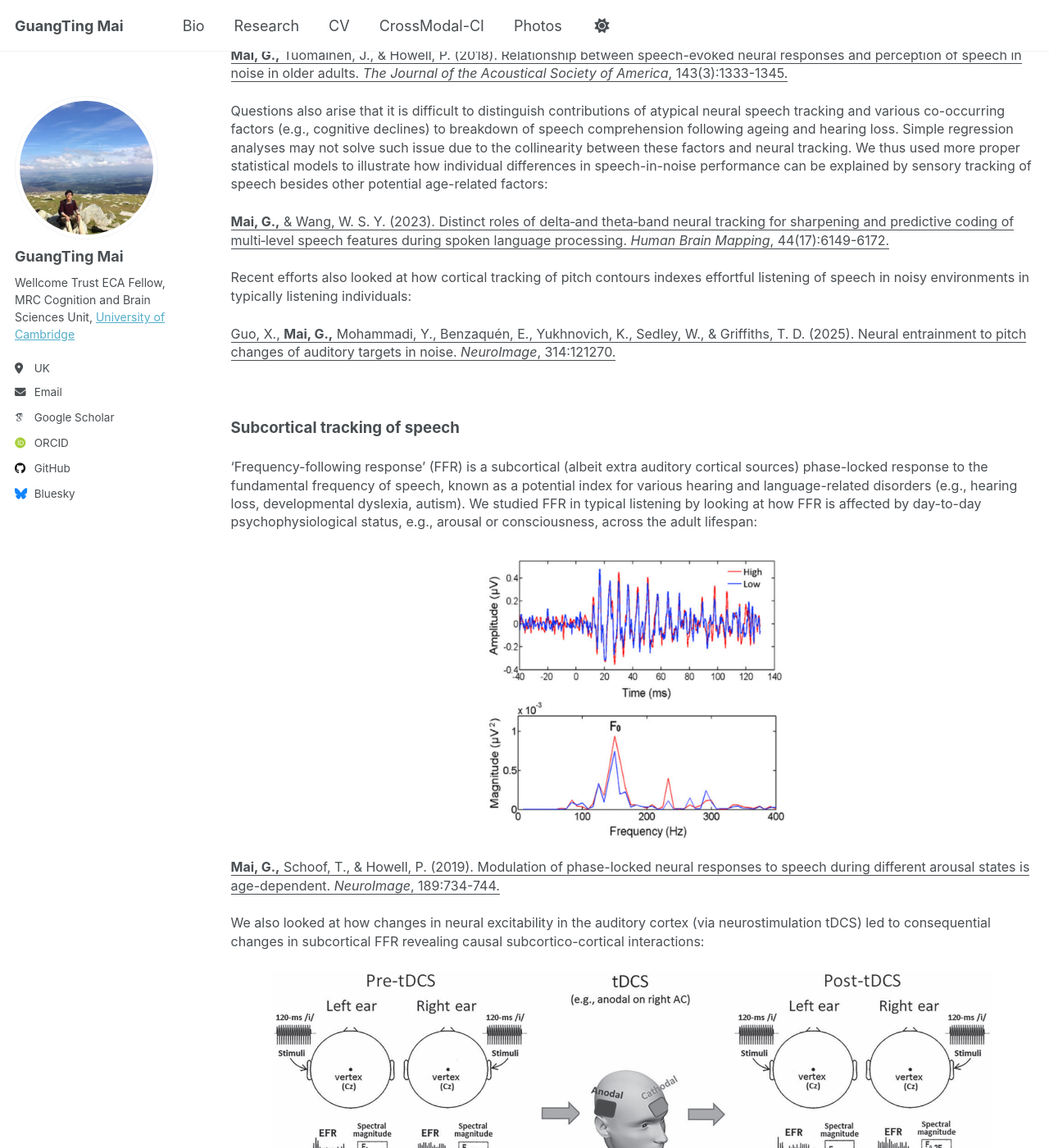
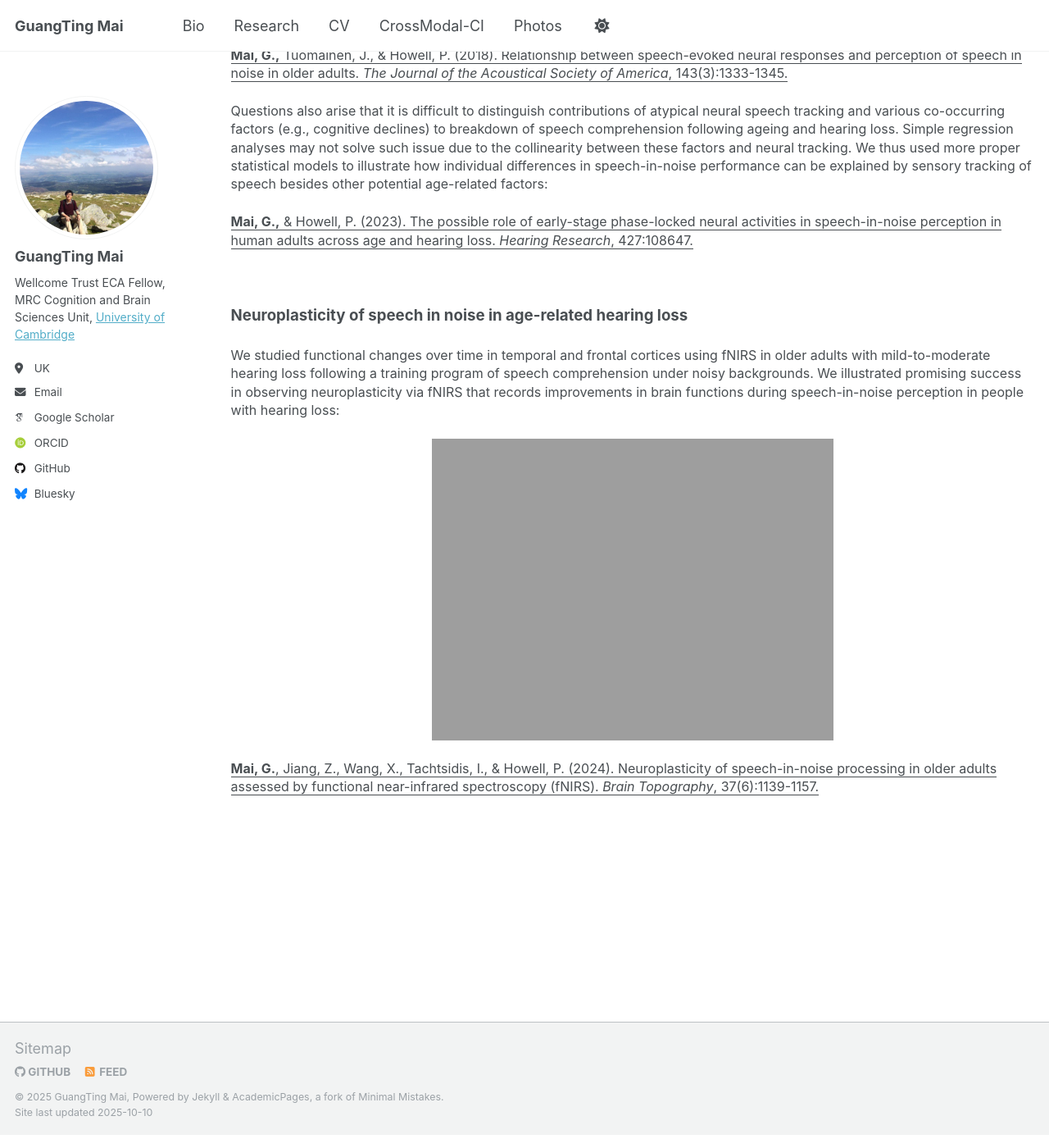
Before and after one commit to guangtingmai/guangtingmai.github.io, a Jekyll site: the page built from _pages/neuraltrack-hearingloss.html, in a window 1280 px wide and 1400 px high, scrolled down 1074 px. Shown: the whole window at 82% size. Built offline with Jekyll 4.4.1, drawn with Linux system fonts in a browser that asks for light colours; some web fonts are replaced; some of the changed text lies outside the part shown.

Commit message:
Update neuraltrack-hearingloss.html

```diff
--- a/_pages/neuraltrack-hearingloss.html
+++ b/_pages/neuraltrack-hearingloss.html
@@ -22,24 +22,14 @@ author_profile: true
   following ageing and hearing loss. Simple regression analyses may not solve such issue due to the collinearity between these factors and neural
   tracking. We thus used more proper statistical models to illustrate how individual differences in speech-in-noise performance can be explained by
   sensory tracking of speech besides other potential age-related factors:</span></p>
-<p><span style="font-size: 12pt;line-height: 1.4;display: block;margin-bottom: 0.1vh"><a href="https://onlinelibrary.wiley.com/doi/10.1002/hbm.26503" style="color:inherit; text-decoration:none;"><u><strong>Mai, G.,</strong> & Wang, W. S. Y. (2023). Distinct roles of delta‐and theta‐band neural tracking for sharpening and predictive coding of multi‐level speech features during spoken language processing. <i>Human Brain Mapping</i>, 44(17):6149-6172.</u></a></span></p>
-<p><span style="font-size: 12pt;line-height: 1.4;display: block;margin-bottom: 0.1vh">Recent efforts also looked at how cortical tracking of
-  pitch contours indexes effortful listening of speech in noisy environments in typically listening individuals:</span></p>
-<p><span style="font-size: 12pt;line-height: 1.4;display: block;margin-bottom: 0.1vh"><a href="https://www.sciencedirect.com/science/article/pii/S1053811925002733" style="color:inherit; text-decoration:none;"><u>Guo, X., <strong>Mai, G.,</strong> Mohammadi, Y., Benzaquén, E., Yukhnovich, K., Sedley, W., & Griffiths, T. D. (2025). Neural entrainment to pitch changes of auditory targets in noise. <i>NeuroImage</i>, 314:121270.</u></a></span></p>
+<p><span style="font-size: 12pt;line-height: 1.4;display: block;margin-bottom: 0.1vh"><a href="https://www.sciencedirect.com/science/article/pii/S0378595522002155" style="color:inherit; text-decoration:none;"><u><strong>Mai, G.,</strong> & Howell, P. (2023). The possible role of early-stage phase-locked neural activities in speech-in-noise perception in human adults across age and hearing loss. <i>Hearing Research</i>, 427:108647.</u></a></span></p>
 <br>
-<p><span style="font-size: 14pt;line-height: 1.4;display: block;margin-bottom: 0.1vh"><strong>Subcortical tracking of speech</strong></span></p>
-<p><span style="font-size: 12pt;line-height: 1.4;display: block;margin-bottom: 0.1vh">‘Frequency-following response’ (FFR) is a subcortical
-  (albeit extra auditory cortical sources) phase-locked response to the fundamental frequency of speech, known as a potential index for various hearing
-  and language-related disorders (e.g., hearing loss, developmental dyslexia, autism). We studied FFR in typical listening by looking at how FFR
-  is affected by day-to-day psychophysiological status, e.g., arousal or consciousness, across the adult lifespan:</span></p>
+<p><span style="font-size: 14pt;line-height: 1.4;display: block;margin-bottom: 0.1vh"><strong>Neuroplasticity of speech in noise in age-related hearing loss</strong></span></p>
+<p><span style="font-size: 12pt;line-height: 1.4;display: block;margin-bottom: 0.1vh">We studied functional changes over time in temporal and
+  frontal cortices using fNIRS in older adults with mild-to-moderate hearing loss following a training program of speech comprehension under noisy
+  backgrounds. We illustrated promising success in observing neuroplasticity via fNIRS that records improvements in brain functions during
+  speech-in-noise perception in people with hearing loss:</span></p>
 <p align="center">
-  <img src="https://guangtingmai.github.io/images/neuroimage2019.png" width="40%">
+  <img src="https://guangtingmai.github.io/images/HearRes1.png" width="50%">
 </p>
-<p><span style="font-size: 12pt;line-height: 1.4;display: block;margin-bottom: 0.1vh"><a href="https://www.sciencedirect.com/science/article/abs/pii/S1053811919300515" style="color:inherit; text-decoration:none;"><u><strong>Mai, G.,</strong> Schoof, T., & Howell, P. (2019). Modulation of phase-locked neural responses to speech during different arousal states is age-dependent. <i>NeuroImage</i>, 189:734-744.</u></a></span></p>
-<p><span style="font-size: 12pt;line-height: 1.4;display: block;margin-bottom: 0.1vh">We also looked at how changes in neural excitability in the
-  auditory cortex (via neurostimulation tDCS) led to consequential changes in subcortical FFR revealing causal subcortico-cortical interactions:</span></p>
-<p align="center">
-  <img src="https://guangtingmai.github.io/images/cc2022.png" width="90%">
-  <br>
-</p>
-<p><span style="font-size: 12pt;line-height: 1.4;display: block;margin-bottom: 0.1vh"><a href="https://academic.oup.com/cercor/article/32/7/1437/6356433" style="color:inherit; text-decoration:none;"><u><strong>Mai, G.,</strong> & Howell, P. (2022). Causal relationship between the right auditory cortex and speech-evoked envelope-following response: evidence from combined transcranial stimulation and electroencephalography. <i>Cerebral Cortex</i>, 32(7):1437-1454.</u></a></span></p>
+<p><span style="font-size: 12pt;line-height: 1.4;display: block;margin-bottom: 0.1vh"><a href="https://link.springer.com/article/10.1007/s10548-024-01070-2" style="color:inherit; text-decoration:none;"><u><strong>Mai, G.</strong>, Jiang, Z., Wang, X., Tachtsidis, I., & Howell, P. (2024). Neuroplasticity of speech-in-noise processing in older adults assessed by functional near-infrared spectroscopy (fNIRS). <i>Brain Topography</i>, 37(6):1139-1157.</u></a></span></p>
```
